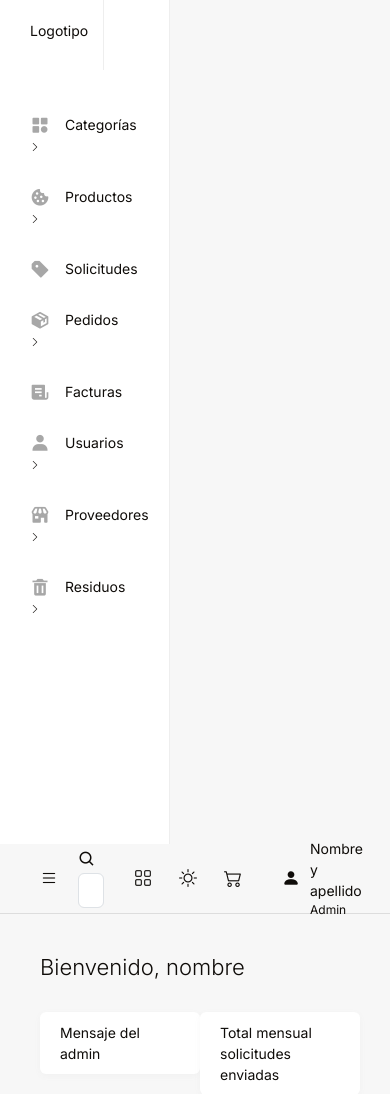
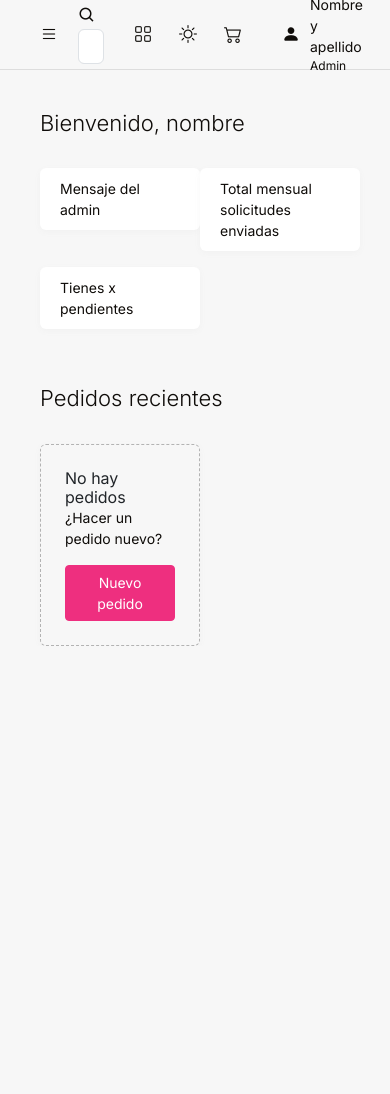
Before and after one commit to Razphel/RetoBonApetit, a PHP site: page /html/admin/admin_index.html in a window 390 px wide. Shown: the top 1094 px of the page. After the commit the page ends 646 px from the top, so only its background shows below. Run offline with PHP 8.4, Linux system fonts and the light colour scheme.

Commit message:
implementacion sidebar ocultar de Héctor

```diff
--- a/assets/css/styles.css
+++ b/assets/css/styles.css
@@ -614,6 +614,49 @@
     border-right: solid thin rgb(238, 238, 238);
     background-color: var(--aside-back);
 }
+
+.sidebar-hidden {
+    display: none;
+}
+
+.content-sidebar-hidden {
+    margin-left: 0;
+}
+
+/* Estilos para dispositivos móviles */
+/* Estilos para dispositivos móviles */
+@media only screen and (max-width: 767px) {
+    .sidebar {
+        width: 40%; /* Tamaño ajustado */
+        height: 80vh; /* Altura ajustada */
+        position: fixed;
+        top: 60px; /* Distancia desde la parte superior */
+        left: 0;
+        z-index: 1000;
+        transform: translateX(-100%);
+    }
+
+    .sidebar-hidden {
+        transform: translateX(0);
+    }
+
+    /* Estilos para elementos dentro de la barra lateral en dispositivos móviles */
+    .sidebar_container,
+    .nav_link,
+    .nav_container_left i,
+    .nav_container_left p {
+        font-size: 10px; /* Ajusta el tamaño del texto */
+    }
+
+    .page_container {
+        margin-left: 0;
+    }
+
+    .content-sidebar-hidden {
+        margin-left: 0;
+    }
+}
+
 
 .sidebar_user {
     width: 210px;
--- a/src/administrador/inicioAdmin.html
+++ b/src/administrador/inicioAdmin.html
@@ -206,7 +206,7 @@
                     <div class="topbar static-top">
                         <div class="topbar_container">
                             <div class="topbar_left">
-                                <i class="bi bi-list"></i>
+                                <i id="toggleSidebar" class="bi bi-list"></i>
                                 <div class="input-group">
                                     <div class="input-group-prepend input-group">
                                         <span class="input-group-text searchbar"><i class="bi bi-search"></i></span>
--- a/src/usuario/inicioUsuario.html
+++ b/src/usuario/inicioUsuario.html
@@ -90,7 +90,7 @@
                     <div class="topbar static-top">
                         <div class="topbar_container">
                             <div class="topbar_left">
-                                <i class="bi bi-list"></i>
+                                <i id="toggleSidebar" class="bi bi-list"></i>
                             </div>
 
                             <div class="topbar_right">
```
Also changed, not shown: src/usuario/js/scriptUsuario.js (+20 -0 lines).
